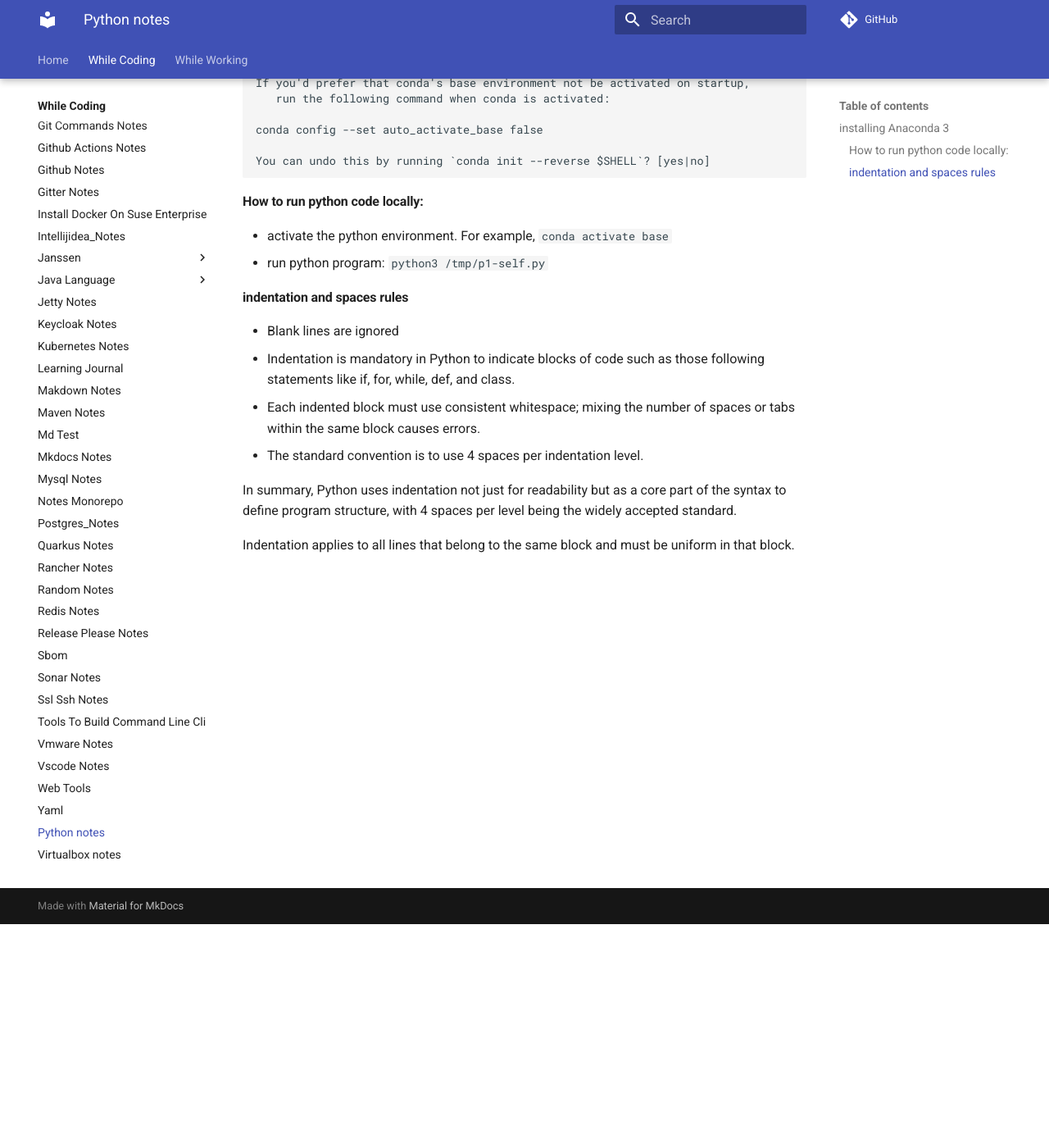
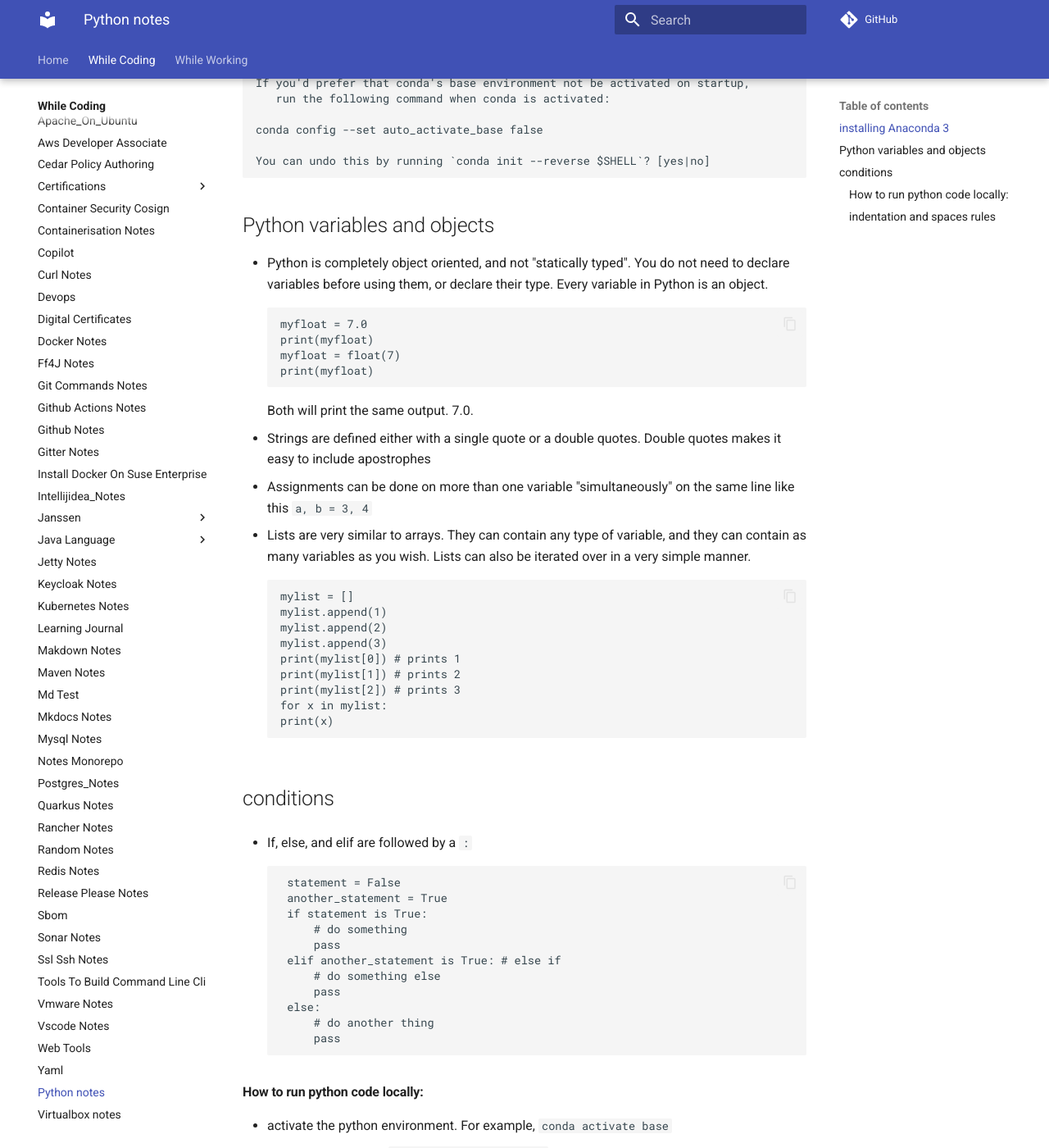
Before and after one commit to ossdhaval/mysite, an MkDocs documentation site: the page built from source/while-coding/python-notes.md, in a window 1280 px wide and 1400 px high, scrolled down 273 px. Shown: the whole window at 82% size. Built offline with MkDocs 1.6.1 and Material for MkDocs 9.7.7, drawn with Linux system fonts in a browser that asks for light colours; comment, search, counter and statistics services are not loaded.

Commit message:
Update python-notes.md

````diff
--- a/source/while-coding/python-notes.md
+++ b/source/while-coding/python-notes.md
@@ -16,6 +16,49 @@ You can undo this by running `conda init --reverse $SHELL`? [yes|no]
 
 ```
 
+## Python variables and objects
+
+- Python is completely object oriented, and not "statically typed". You do not need to declare variables before using them, or declare their type. Every variable in Python is an object.
+      ```
+      myfloat = 7.0
+      print(myfloat)
+      myfloat = float(7)
+      print(myfloat)
+      ```
+  Both will print the same output. 7.0.
+- Strings are defined either with a single quote or a double quotes. Double quotes makes it easy to include apostrophes
+- Assignments can be done on more than one variable "simultaneously" on the same line like this `a, b = 3, 4`
+- Lists are very similar to arrays. They can contain any type of variable, and they can contain as many variables as you wish. Lists can also be iterated over in a very simple manner.
+      ```
+      mylist = []
+      mylist.append(1)
+      mylist.append(2)
+      mylist.append(3)
+      print(mylist[0]) # prints 1
+      print(mylist[1]) # prints 2
+      print(mylist[2]) # prints 3
+      for x in mylist:
+      print(x)
+      ```
+## conditions
+
+- If, else, and elif are followed by a `:`
+
+     ```
+      statement = False
+      another_statement = True
+      if statement is True:
+          # do something
+          pass
+      elif another_statement is True: # else if
+          # do something else
+          pass
+      else:
+          # do another thing
+          pass
+
+     ```
+
 #### How to run python code locally:
 
 - activate the python environment. For example, `conda activate base`
````
